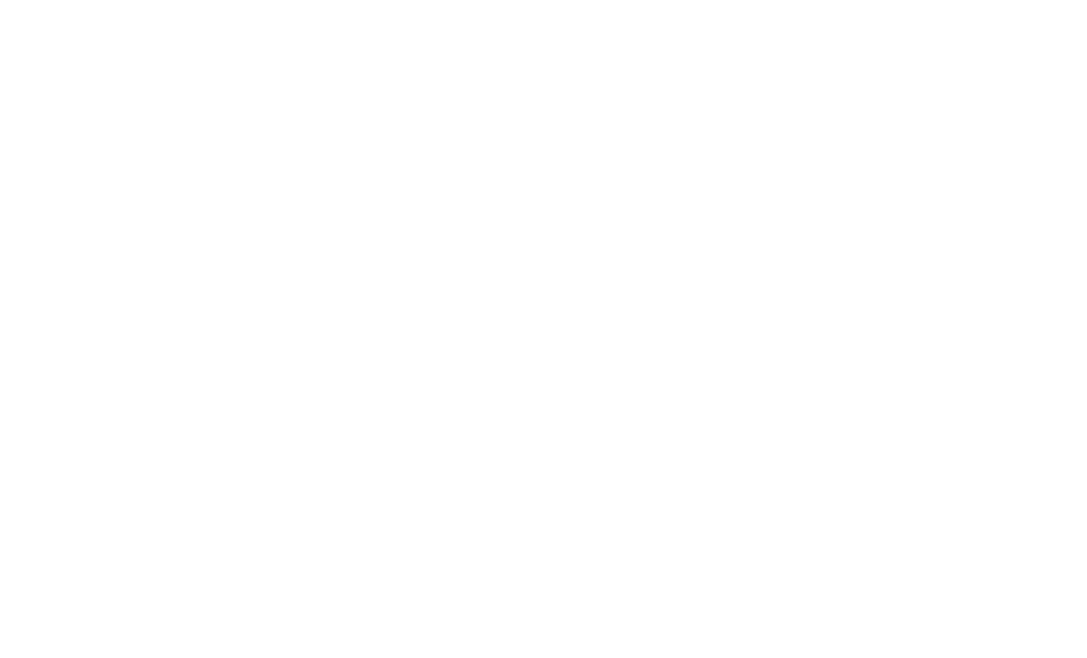
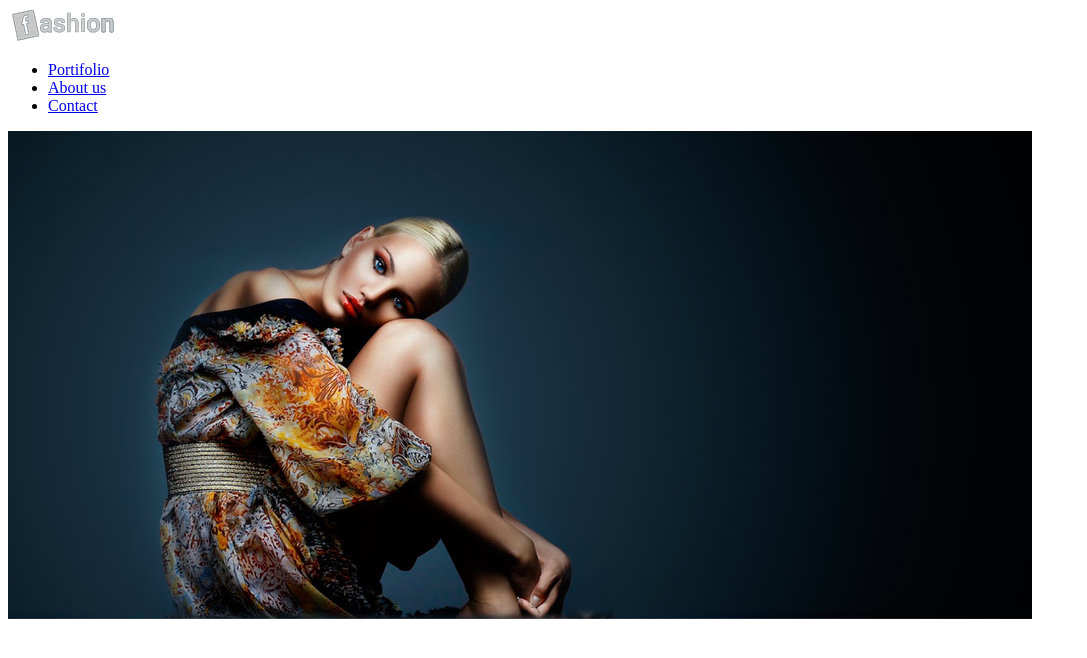
Before and after one commit to HenriqueEliasParnaiba/FashionPage, a plain HTML site: page index.html in a window 1280 px wide. Shown: the whole page, without its empty margins (0-1087 px from the left). Drawn offline with Linux system fonts and the light colour scheme.

Commit message:
Criando Barra de Navegação

```diff
--- a/index.html
+++ b/index.html
@@ -9,7 +9,15 @@
 <body>
     <div id="principal">
         <header class="header-top">
-    <img src="" alt="">
+    <img src="Imagens/logo.png" alt="">
+    <nav class="header-nav">
+        <ul>
+            <li><a href="#">Portifolio</a></li>
+            <li><a href="#">About us</a></li>
+            <li><a href="#">Contact</a></li>
+        </ul>
+    </nav>
+    <img src="Imagens/topo.jpg" alt="">
         </header>
     </div>
 </body>
```
